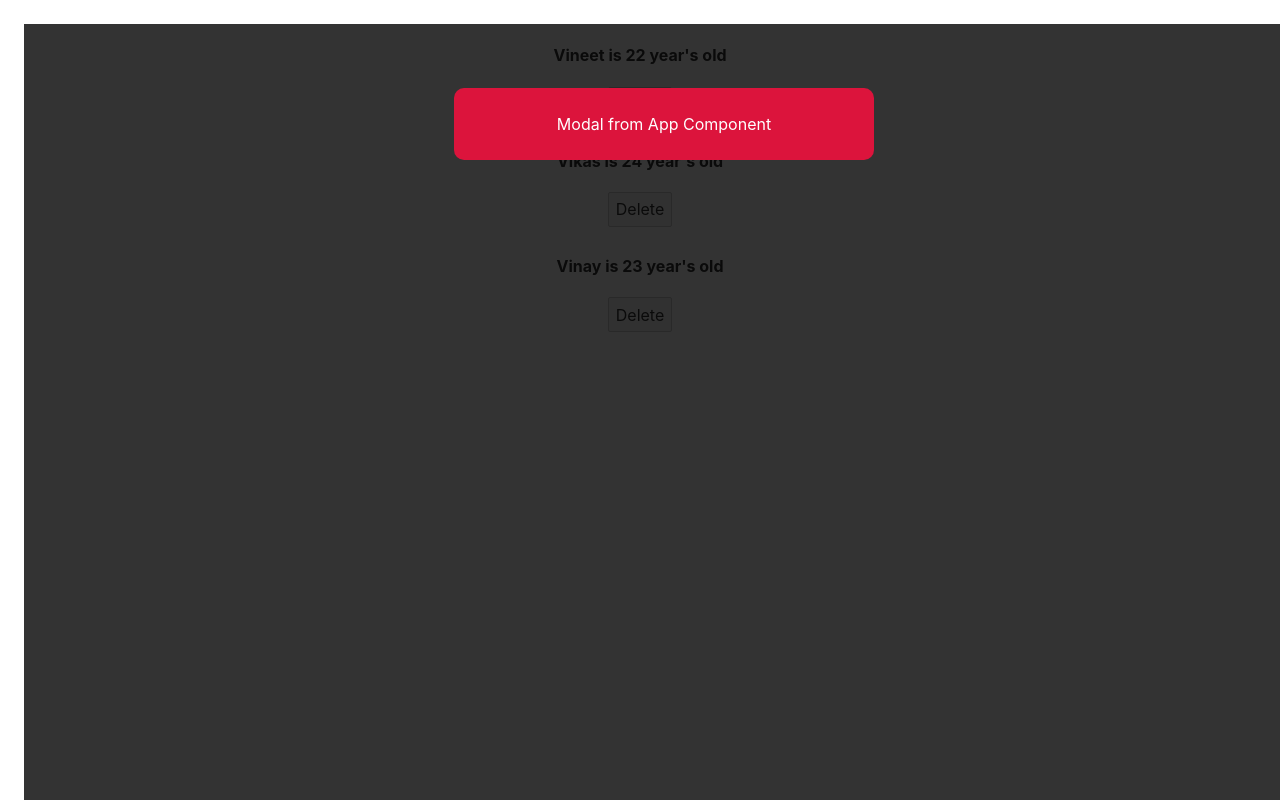
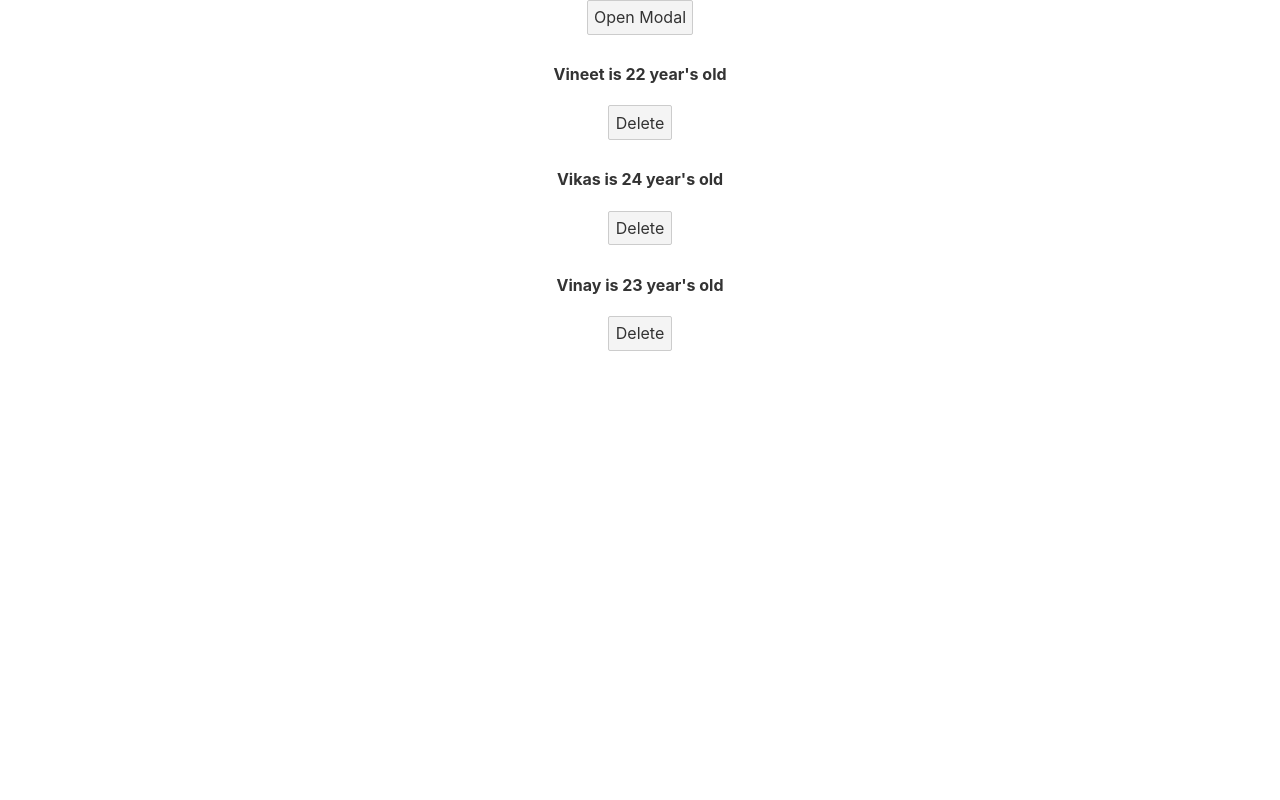
Before and after one commit to VineetPrasadVerma/Basic-Svelete-App, a Svelte app in the folder my-project/: page / in a window 1280 px wide. Built offline with nearby package versions, Linux system fonts and the light colour scheme.

Commit message:
Leanr about slots and forms

```diff
--- a/my-project/public/global.css
+++ b/my-project/public/global.css
@@ -7,7 +7,7 @@ html, body {
 body {
 	color: #333;
 	margin: 0;
-	padding: 8px;
+	/* padding: 8px; */
 	box-sizing: border-box;
 	font-family: -apple-system, BlinkMacSystemFont, "Segoe UI", Roboto, Oxygen-Sans, Ubuntu, Cantarell, "Helvetica Neue", sans-serif;
 }
--- /dev/null
+++ b/my-project/src/AddPersonForm.svelte
@@ -0,0 +1,31 @@
+<script>
+    let name
+    let age
+    let beltcolor
+
+    let skills=  []
+    const handleSubmit = () => {
+        console.log(name, age, skills, beltcolor)
+    }
+</script>
+
+<form on:submit|preventDefault={handleSubmit}>
+	<input type="text" placeholder="name" bind:value={name}>
+	<input type="number" placeholder="age" bind:value={age}>
+
+    <label>Skills:</label>
+    <input type="checkbox" bind:group={skills} value='fighting'> fighting <br>
+    <input type="checkbox" bind:group={skills} value='running'> running <br>
+    <input type="checkbox" bind:group={skills} value='loving'> loving <br>
+
+    <label>Belt Color:</label>
+    <select bind:value={beltcolor}>
+        <option value="red">Red</option>
+        <option value="green">Green</option>
+        <option value="orange">Orange</option>
+    </select>
+	<button>Add Person</button>
+</form>
+
+<style>
+</style>
--- a/my-project/src/App.svelte
+++ b/my-project/src/App.svelte
@@ -1,5 +1,6 @@
 <script>
 	import Modal from './Modal.svelte'
+	import AddPersonForm from './AddPersonForm.svelte'
 	// // let name = 'My First Svelte App';
 	// let beltColor = 'Black'
 	// let firstName = 'Vineet'
@@ -19,11 +20,16 @@
 	// 	console.log(beltColor)
 	// 	console.log(firstName)
 	// }
+	let showModal = false
 	let persons = [
-		{name:'Vineet', age:22, id:1},
-		{name:'Vikas', age:24, id:2},
-		{name:'Vinay', age:23, id:3}
+		{name:'Vineet', age:22, beltcolor:'black', id:1},
+		{name:'Vikas', age:24, beltcolor:'red', id:2},
+		{name:'Vinay', age:23, beltcolor:'green', id:3}
 	]
+
+	const handleShowModal = () => {
+		showModal = !showModal
+	}
 
 	const handleClick = (id) => {
 		persons = persons.filter(p => p.id !== id)
@@ -37,7 +43,11 @@
 	<!-- <input type="text" bind:value={beltColor}>
 	<input type="text" bind:value={firstName}>
 	<input type="text" bind:value={lastName}> -->
-	<Modal message="Modal from App Component" isPromo={true}/>
+	<Modal isPromo={true} {showModal} on:click={ handleShowModal }>
+		<AddPersonForm/>
+	</Modal>
+
+	<button on:click={ handleShowModal } >Open Modal</button>
 
 	{#each persons as person (person.id)}
 		<div>
@@ -53,17 +63,17 @@
 <style>
 	main {
 		text-align: center;
-		padding: 1em;
+		/* padding: 1em; */
 		max-width: 240px;
 		margin: 0 auto;
 	}
 
-	h1 {
+	/* h1 {
 		color: #ff3e00;
 		text-transform: uppercase;
 		font-size: 4em;
 		font-weight: 100;
-	}
+	} */
 
 	@media (min-width: 640px) {
 		main {
--- a/my-project/src/Modal.svelte
+++ b/my-project/src/Modal.svelte
@@ -1,13 +1,12 @@
 <script>
-    let showModal = true
+    export let showModal = true
     export let isPromo = false
-    export let message = 'Defalt Value'
 </script>
 
 {#if showModal}
-    <div class:backdrop={showModal} class:promo={isPromo}>
+    <div class='backdrop' class:promo={isPromo} on:click|self>
         <div class="modal">
-            <p>{message}</p>
+            <slot></slot>
         </div>
     </div>
 {/if}
@@ -26,7 +25,7 @@
         background: white;
         text-align: center;
         max-width: 400px;
-        margin: 5% auto;
+        margin: 10% auto;
     }
 
     .promo .modal{
```
